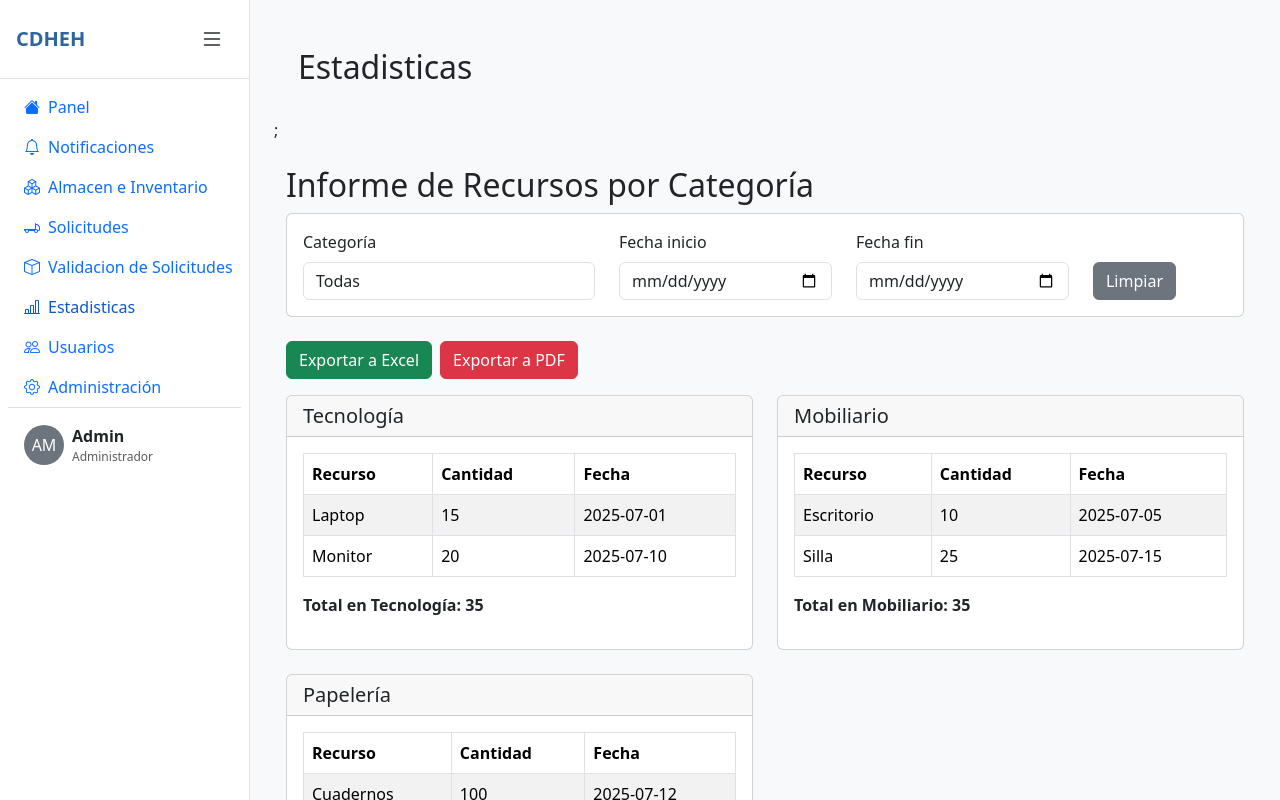
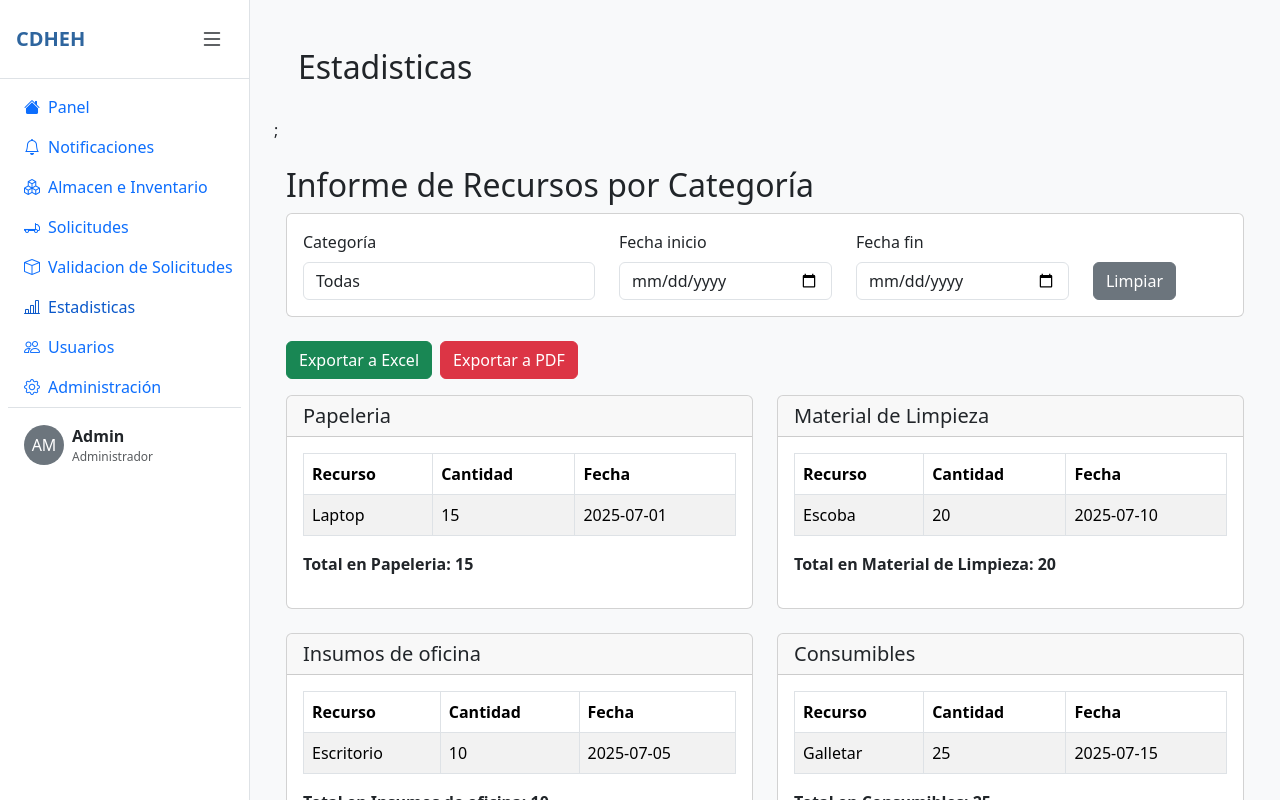
Before and after one commit to Feracrz/almacen, a React (Vite) app: page / in a window 1280 px wide. Both pictures are taken after a click on the button "Estadisticas". Shown: the top 800 px of the page. Built offline with nearby package versions, Linux system fonts and the light colour scheme.

Commit message:
suboendo

```diff
--- a/src/components/Estadisticas/estadisticas.jsx
+++ b/src/components/Estadisticas/estadisticas.jsx
@@ -6,11 +6,11 @@ import * as XLSX from "xlsx";
 
 const InformesRecursos = () => {
   const [datos, setDatos] = useState([
-    { categoria: "Tecnología", recurso: "Laptop", cantidad: 15, fecha: "2025-07-01" },
-    { categoria: "Tecnología", recurso: "Monitor", cantidad: 20, fecha: "2025-07-10" },
-    { categoria: "Mobiliario", recurso: "Escritorio", cantidad: 10, fecha: "2025-07-05" },
-    { categoria: "Mobiliario", recurso: "Silla", cantidad: 25, fecha: "2025-07-15" },
-    { categoria: "Papelería", recurso: "Cuadernos", cantidad: 100, fecha: "2025-07-12" },
+    { categoria: "Papeleria", recurso: "Laptop", cantidad: 15, fecha: "2025-07-01" },
+    { categoria: "Material de Limpieza", recurso: "Escoba", cantidad: 20, fecha: "2025-07-10" },
+    { categoria: "Insumos de oficina", recurso: "Escritorio", cantidad: 10, fecha: "2025-07-05" },
+    { categoria: "Consumibles", recurso: "Galletar", cantidad: 25, fecha: "2025-07-15" },
+
   ]);
 
   const [filtroCategoria, setFiltroCategoria] = useState("");
```
Also changed, not shown: src/components/login/login.jsx (added).
